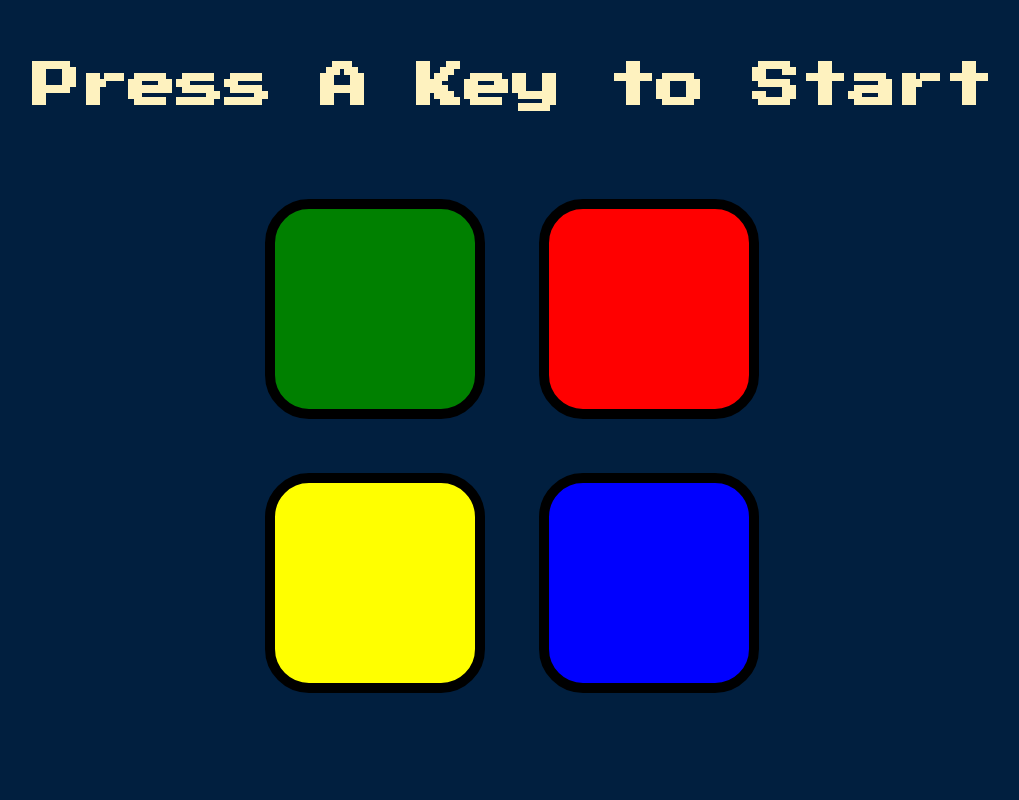
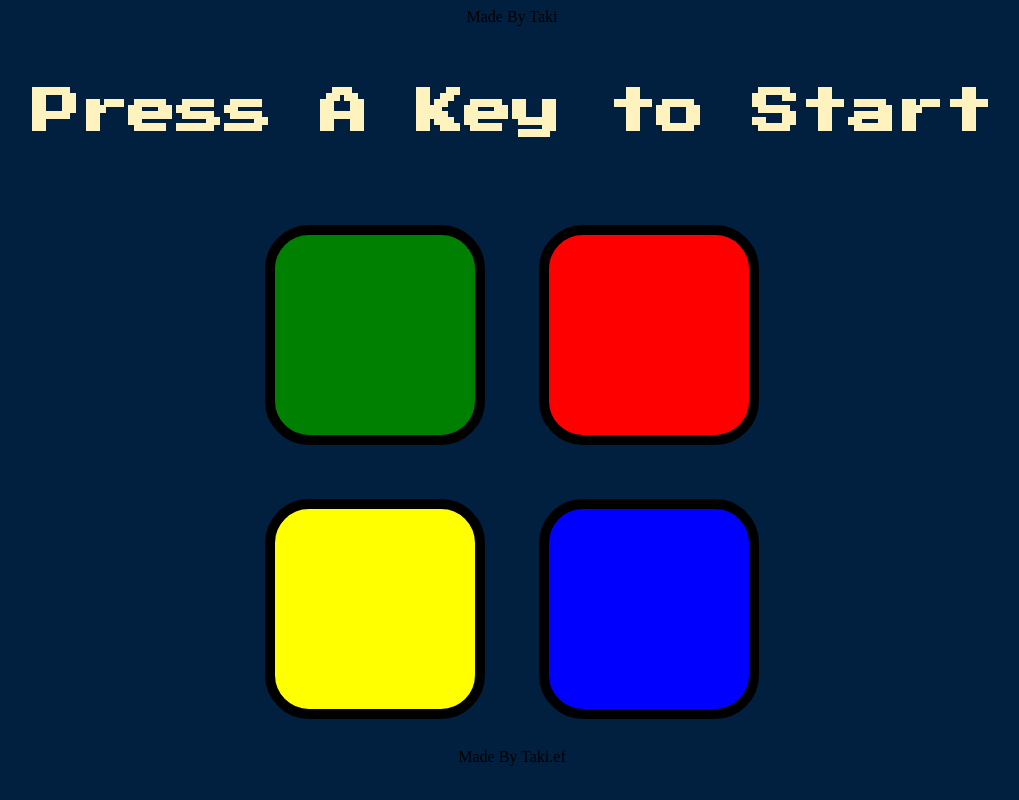
Before and after one commit to Takitxt/Simon-Game, a plain HTML site: page index.html in a window 1280 px wide. Shown: the whole page, without its empty margins (128-1147 px from the left). Drawn offline with nearby package versions, Linux system fonts and the light colour scheme.

Commit message:
Add files via upload

```diff
--- a/index.html
+++ b/index.html
@@ -7,6 +7,7 @@
   <link rel="stylesheet" href="styles.css">
   <link href="https://fonts.googleapis.com/css?family=Press+Start+2P" rel="stylesheet">
 </head>
+<header>Made By Taki</header>
 
 <body>
   <h1 id="level-title">Press A Key to Start</h1>
@@ -38,5 +39,6 @@
   <script src="https://ajax.googleapis.com/ajax/libs/jquery/3.7.1/jquery.min.js"></script>
 <script src="./game.js"></script>
 </body>
+<footer>Made By Taki.ef</footer>
 
 </html>
```
